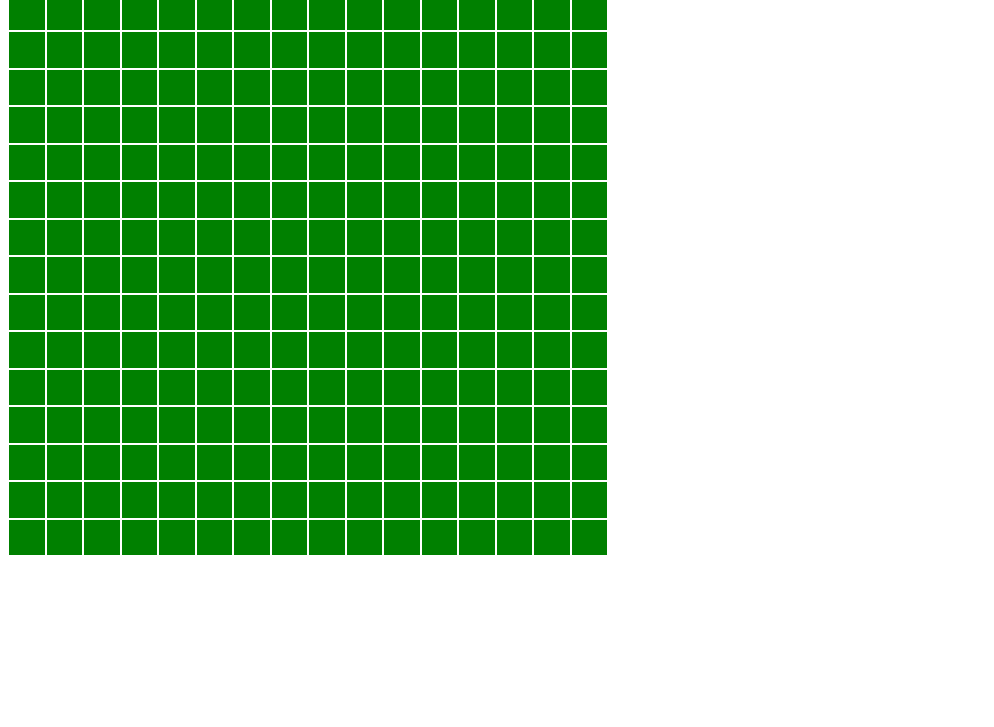
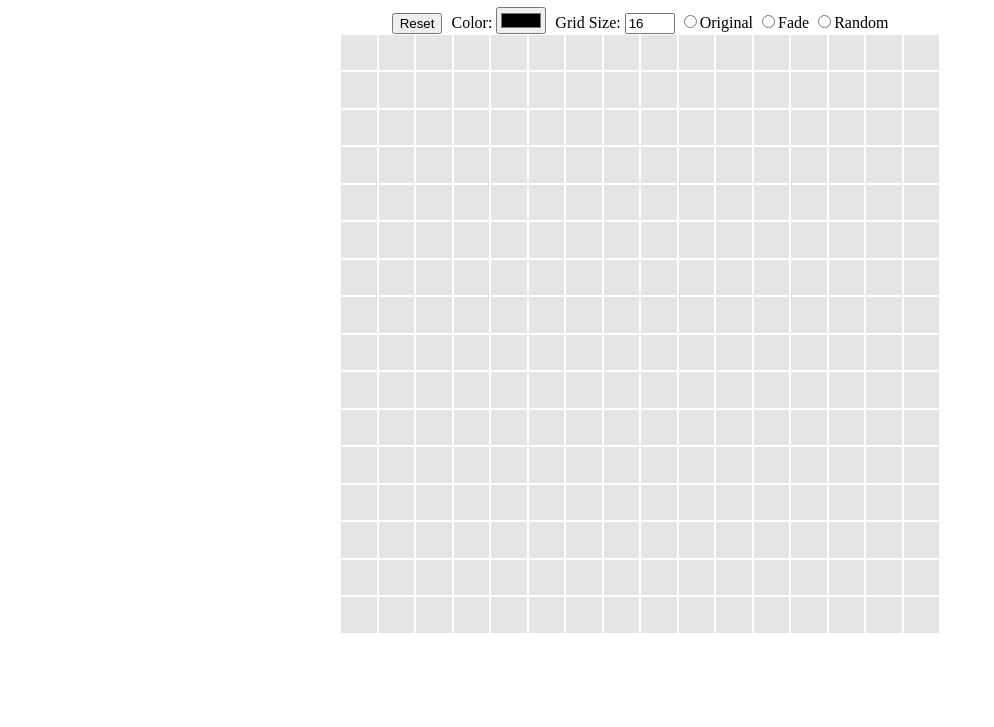
Before and after one commit to asalmon9989/etch-a-sketch, a plain HTML site: page index.html in a window 1280 px wide. Shown: the part 73-800 px from the top of the page, without its empty margins (0-994 px from the left). Drawn offline with Linux system fonts and the light colour scheme.

Commit message:
Drawing, color chooser, reset and ctrl

```diff
--- a/index.html
+++ b/index.html
@@ -5,7 +5,15 @@
 		<title>Etch a Sketch!</title>
 	</head>
 	<body>
+		<h1 class='instr'>Draw! Hold Ctrl to stop drawing.</h1>
 		<button id="reset">Reset</button>
+		<span style="margin-left: 5px">Color: </span>
+		<input class="colorSelect" type="color">
+		<span style="margin-left: 5px">Grid Size: </span>
+		<input class="canvas-size" type="number" value="16">
+		<input type="radio" name="drawStyle" value="original">Original</button>
+		<input type="radio" name="drawStyle" value="fade">Fade</button>
+		<input type="radio" name="drawStyle" value="random">Random</button>
 
 		<div class="container">
 
@@ -13,38 +21,48 @@
 
 
 		<script>
-		function createGrid(length) {
-			let total = 0;
+		const container = document.querySelector(".container"); //Moved
+		function createGrid() {
+			let length = document.querySelector(".canvas-size").value;
 
-			const container = document.querySelector(".container");
 			container.style.gridTemplateRows = "repeat(" + length + ", 1fr)";
 			container.style.gridTemplateColumns = "repeat(" + length + ", 1fr)";
 			for (let i = 0; i < length ** 2; i++) {
 				let pixel = document.createElement('div');
 				pixel.classList.add("pixel");
 				container.appendChild(pixel);
-				total++;
 			}
 			const pixels = document.querySelectorAll(".pixel");
 			pixels.forEach(pixel => pixel.addEventListener("mouseover", changeColor));
 		}
 
-		function changeColor() {
-			this.style.backgroundColor = "blue";
+		function changeColor(e) {
+			if (!e.ctrlKey) {
+				const colorSelect = document.querySelector(".colorSelect");
+				this.style.backgroundColor = colorSelect.value;
+			}
 		}
 
 		const resetButton = document.getElementById("reset");
 		resetButton.addEventListener('click', reset);
 
+
+		const resetColor = "rgba(0, 0, 0, 0.1)";
 		function reset() {
+			while (container.firstChild !== null) {
+				container.removeChild(container.firstChild);
+			}
+			createGrid();
+			/*
 			const pixels = document.querySelectorAll(".pixel");
-			pixels.forEach(pixel => pixel.style.backgroundColor = "green");
+			pixels.forEach(pixel => pixel.style.backgroundColor = resetColor);
+			*/
 		}
 
 
 
 
-		createGrid(16);
+		createGrid();
 
 
 		</script>
--- a/styles/style.css
+++ b/styles/style.css
@@ -2,7 +2,16 @@
 	box-sizing: border-box;
 }
 
+body {
+	text-align: center;
+}
+
+.canvas-size {
+	width: 50px;
+}
+
 .container {
+	margin: 0 auto;
 	width: 600px;
 	height: 600px;
 	display: grid;
@@ -11,7 +20,8 @@
 
 .pixel {
 	border-color: black;
-	background-color: green;
+	background-color: rgba(0, 0, 0, 0.1);
 	border-width: 2px;
 	margin: 1px;
+
 }
```
